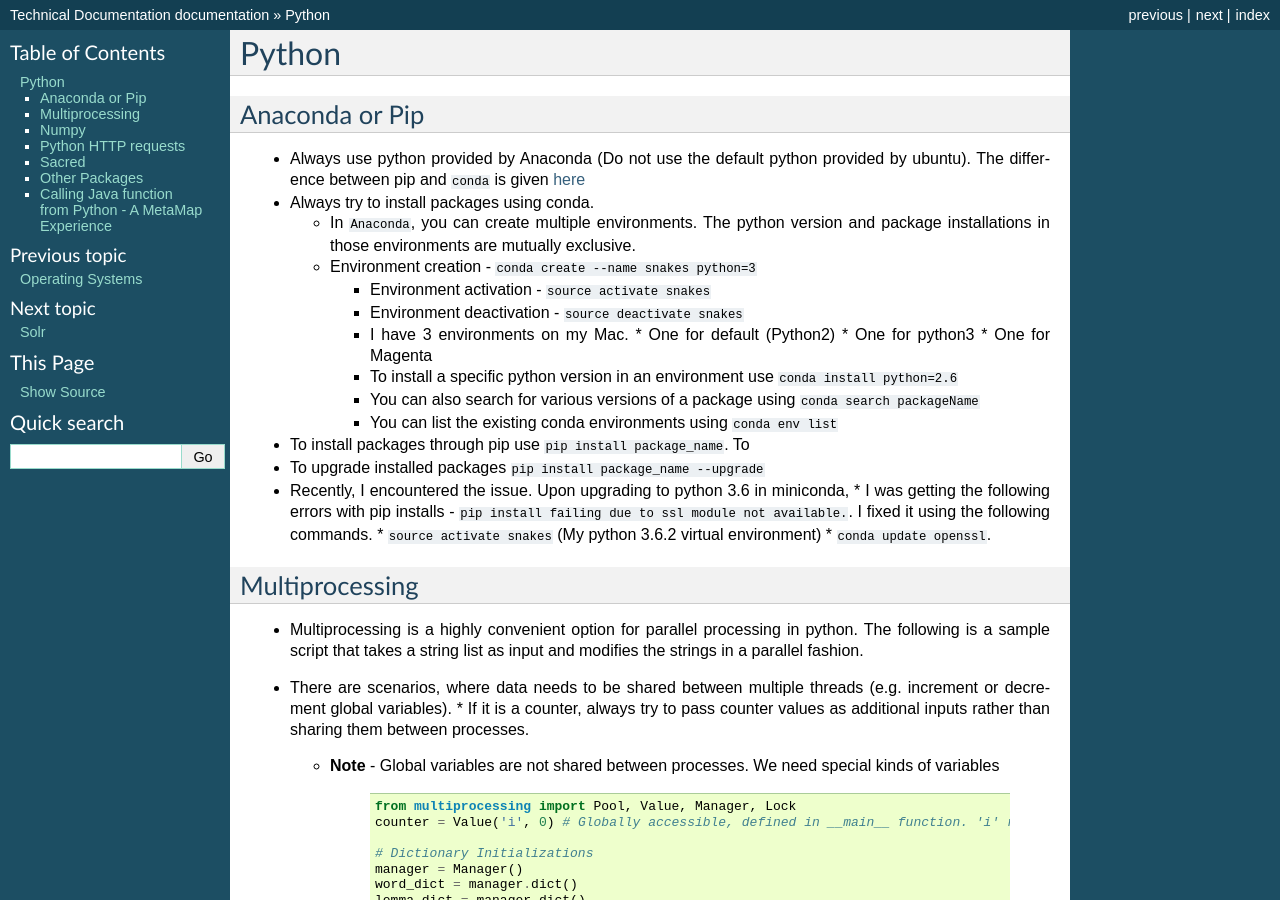
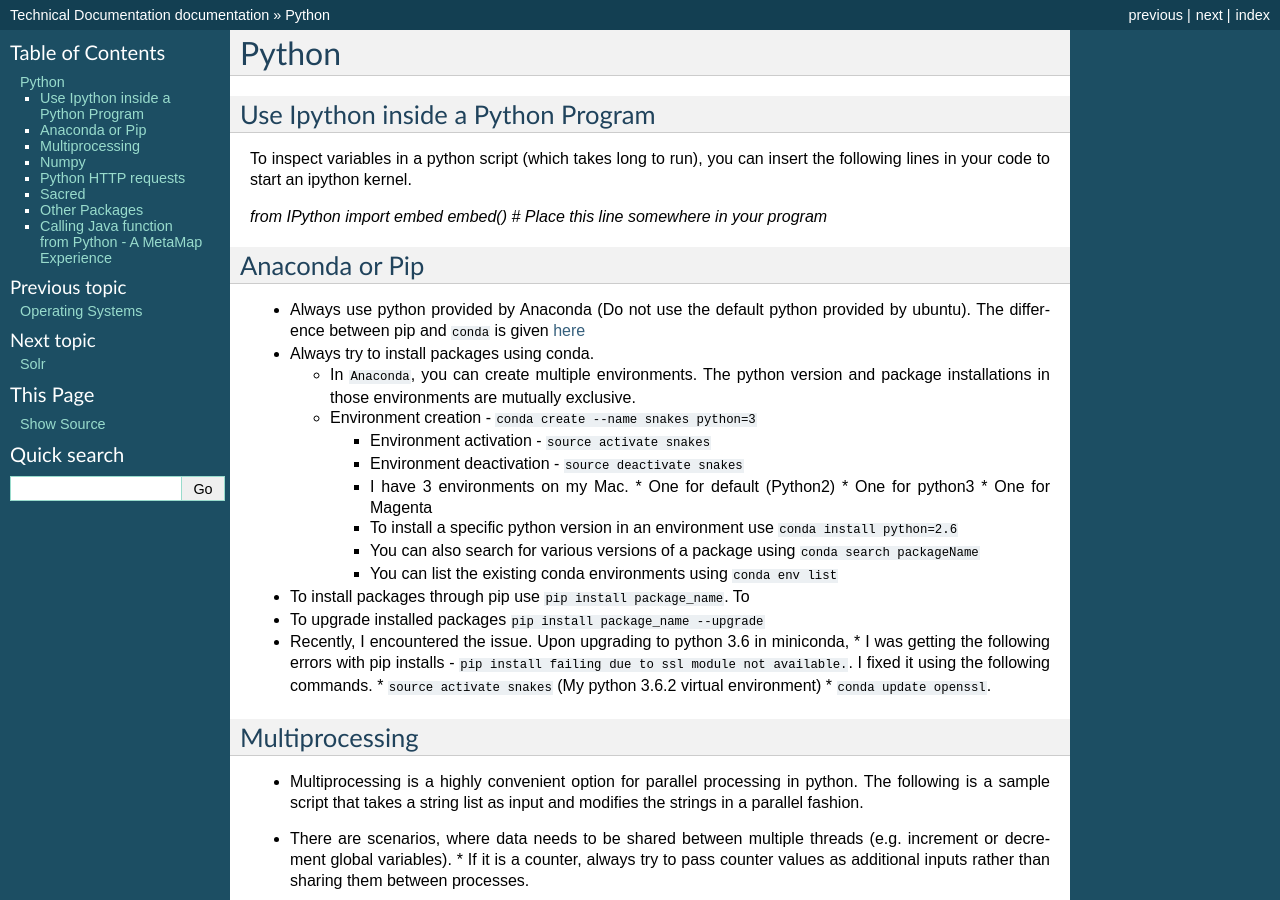
Before and after one commit to nikhilpriyatam/tech-doc, a Sphinx documentation site: the page built from docs/Python.rst, in a window 1280 px wide and 900 px high. Built offline with Sphinx 7.4.7, drawn with Linux system fonts in a browser that asks for light colours.

Commit message:
Updated info about IPython kernel

```diff
--- a/docs/Python.rst
+++ b/docs/Python.rst
@@ -1,5 +1,13 @@
 Python
 ======
+
+Use Ipython inside a Python Program
+-----------------------------------
+
+To inspect variables in a python script (which takes long to run), you can insert the following lines in your code to start an ipython kernel.
+
+`from IPython import embed`
+`embed() # Place this line somewhere in your program`
 
 Anaconda or Pip
 ---------------
```
Also changed, not shown: 5 other files.
